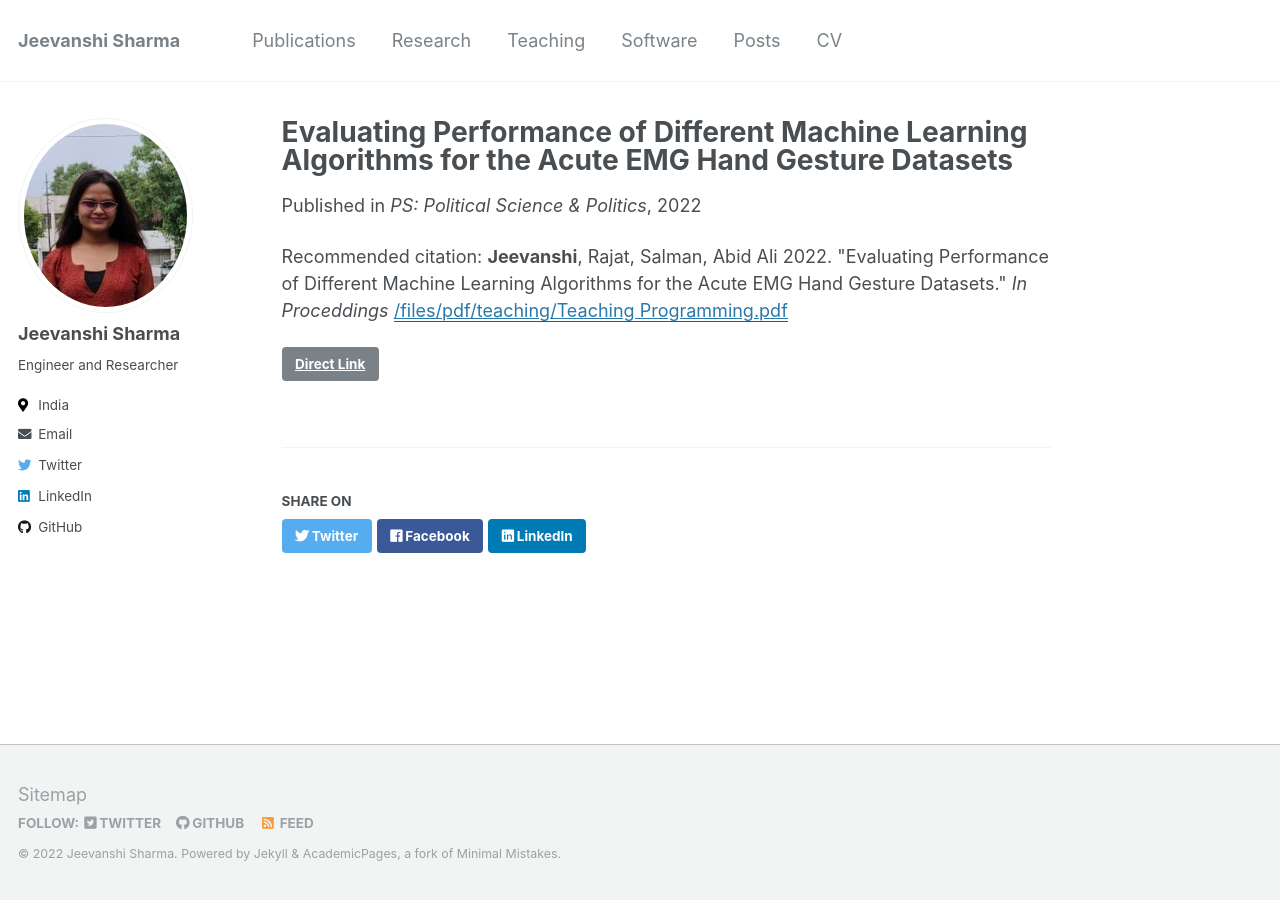
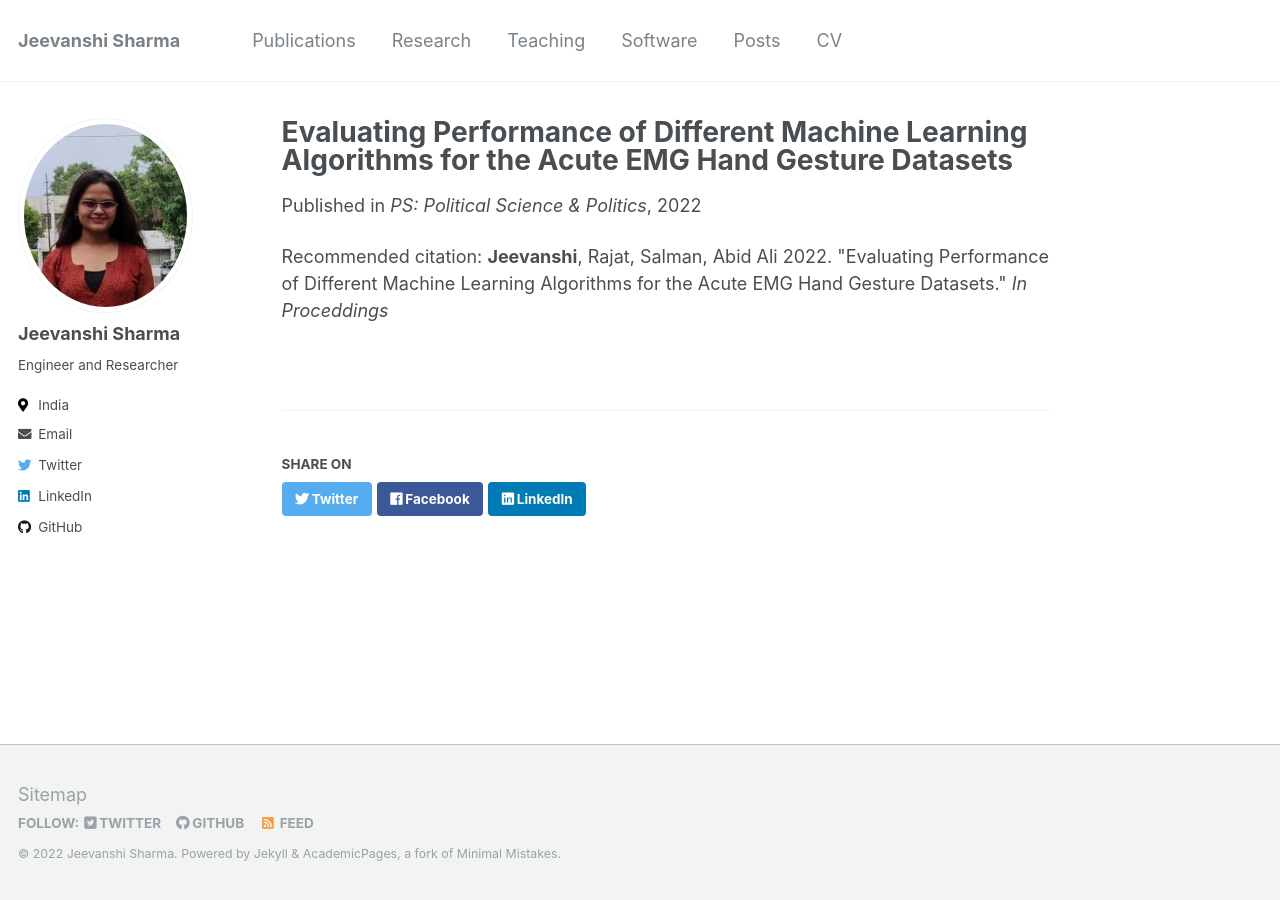
Before and after one commit to Femme-js/Femme-js.github.io, a Jekyll site: the page built from _publications/2022-Tabnet-EMG.md, in a window 1280 px wide. Built offline with Jekyll 4.4.1, drawn with Linux system fonts in a browser that asks for light colours.

Commit message:
Update 2022-Tabnet-EMG.md

```diff
--- a/_publications/2022-Tabnet-EMG.md
+++ b/_publications/2022-Tabnet-EMG.md
@@ -6,7 +6,7 @@ collection: publications
 permalink: /publication/2022-Tabnet-EMG
 date: 2022-01-01
 venue: 'PS: Political Science & Politics'
-paperurl: '/files/pdf/teaching/Teaching Programming.pdf'
-link: 'https://doi.org/10.1017/S1049096521001153'
+paperurl:
+link:
 citation: '<b>Jeevanshi</b>, Rajat, Salman, Abid Ali 2022. &quot;Evaluating Performance of Different Machine Learning Algorithms for the Acute EMG Hand Gesture Datasets.&quot; <i>In Proceddings</i>'
 ---
```
